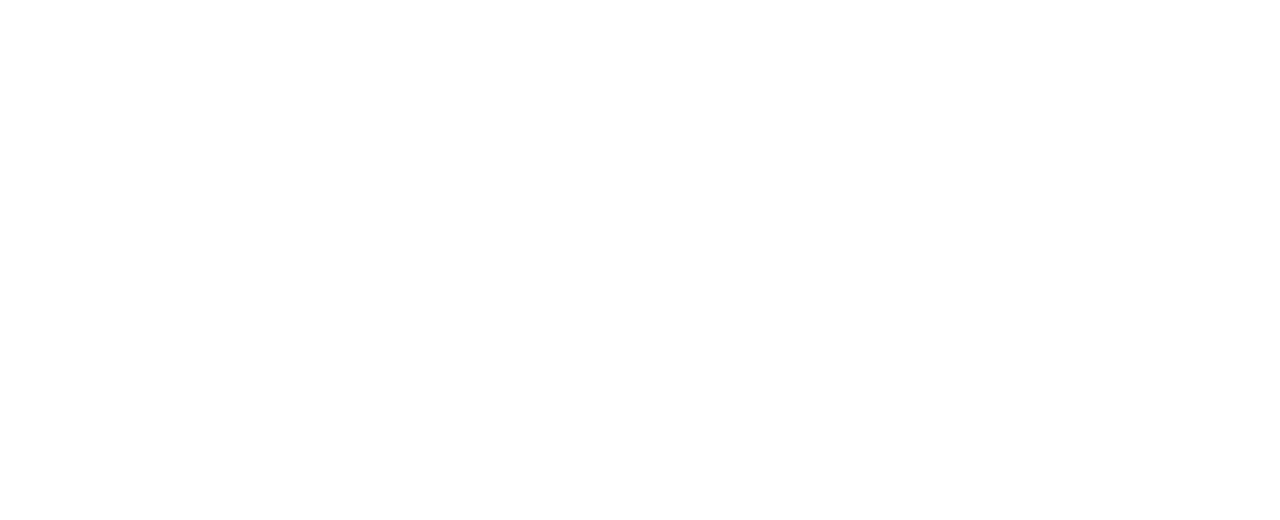
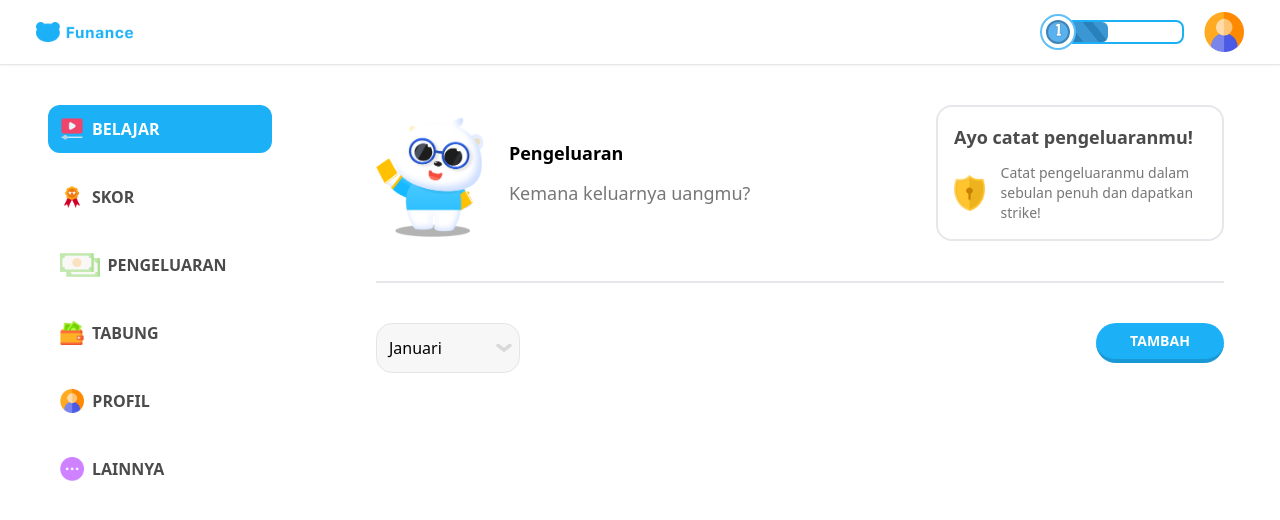
Before and after one commit to rakafebriansy/funance-web, a React (Vite) app: page /expense in a window 1280 px wide. Before the commit this address had no page. Shown: the top 520 px of the page. Built offline with nearby package versions, Linux system fonts and the light colour scheme.

Commit message:
feat: adding dropdown action

```diff
--- /dev/null
+++ b/src/components/elements/input/DropdownInput.jsx
@@ -0,0 +1,31 @@
+import { useState } from "react";
+
+const DropdownInput = ({list, placeholder}) => {
+
+    const [isActive, setIsActive] = useState(false);
+    const [text, setText] = useState(placeholder);
+    return (
+        <div className="w-full flex flex-col gap-2 select-none">
+            <div onClick={() => {
+                setIsActive(!isActive);
+            }} className="w-full cursor-pointer relative p-3 bg-[#F7F7F7] border border-borderLight rounded-2xl">
+                <div className={`absolute top-1/2 -translate-y-1/2 right-[5%] ${isActive ? 'rotate-180' : ''}`}>
+                    <svg className="w-4" viewBox="0 0 18 10" fill="none" xmlns="http://www.w3.org/2000/svg">
+                        <path d="M1.07884 3.20547L1.07885 3.20547L7.74554 8.51999C8.44856 9.08043 9.55147 9.08043 10.2545 8.51999L16.9212 3.20547L16.9212 3.20546C17.2877 2.91326 17.5 2.50279 17.5 2.06291C17.5 1.62302 17.2877 1.21255 16.9212 0.920354L16.9212 0.92035C16.2182 0.359886 15.1152 0.359883 14.4122 0.920343C14.4122 0.920345 14.4122 0.920348 14.4122 0.92035L9.00002 5.23484L3.58783 0.920343L3.58782 0.920339C2.88476 0.359887 1.78191 0.359887 1.07885 0.920339L1.07884 0.920346C0.71232 1.21254 0.5 1.62301 0.5 2.06291C0.5 2.50281 0.71232 2.91328 1.07884 3.20547Z" fill="#D9D9D9" stroke="#D9D9D9"/>
+                    </svg>
+                </div>
+                {text}
+            </div>
+            {isActive && (
+                <ul className="w-full max-h-32 overflow-auto p-3 bg-[#F7F7F7] border border-borderLight rounded-xl">
+                    {list.map(item => (<li className="p-1 hover:bg-light cursor-pointer" onClick={(e) => {
+                        setText(e.target.innerText);
+                        setIsActive(false);
+                    }}>{item}</li>))}
+                </ul>
+            )}
+        </div>
+    );
+}
+
+export default DropdownInput;
--- a/src/components/fragments/Sidebar.jsx
+++ b/src/components/fragments/Sidebar.jsx
@@ -1,6 +1,6 @@
 const Sidebar = ({ children }) => {
     return (
-        <div className="h-screen w-[25%] bg-white fixed left-0 flex justify-center">
+        <div className="h-screen w-[25%] bg-white fixed left-0 flex justify-center z-40">
             <ul className="flex flex-col gap-5 items-center w-[70%] mt-10">{children}</ul>
         </div>
     );
--- a/src/pages/Course.jsx
+++ b/src/pages/Course.jsx
@@ -131,7 +131,7 @@
             <SidebarItem link="/profile" image={profilePictureImg}>PROFIL</SidebarItem>
             <SidebarItem link="/" image={othersImg}>LAINNYA</SidebarItem>
         </Sidebar>
-        <div className="fixed h-screen w-[25%] right-0 top-0 flex flex-col bg-white">
+        <div className="fixed h-screen w-[25%] z-40 right-0 flex flex-col bg-white">
             <div className="mt-10 w-full flex gap-5 items-center flex-col justify-center">
                 <div className="rounded-2xl border-2 p-4 flex flex-col gap-3 w-[80%]">
                     <p className="text-darkText text-lg font-bold">Buka seluruh modul!</p>
--- /dev/null
+++ b/src/pages/Expense.jsx
@@ -0,0 +1,73 @@
+import SidebarItem from "../components/elements/list-item/SidebarItem";
+import AuthorizedNavbar from "../components/fragments/AuthorizedNavbar";
+import Sidebar from "../components/fragments/SideBar";
+import modulIconImg from '../assets/images/modul-icon.png';
+import pencatatanIconImg from '../assets/images/pencatatan-icon.png';
+import savingIconImg from '../assets/images/saving-icon.png';
+import kuisIconImg from '../assets/images/kuis-icon.png';
+import profilePictureImg from "../assets/images/profile-picture.png";
+import goldenShieldImg from "../assets/images/golden-shield.png";
+import treasureImg from "../assets/images/treasure.png";
+import othersImg from "../assets/images/others.png";
+import aceFunImg from "../assets/images/ace-fun.png"
+import aceSmartImg from "../assets/images/ace-smart.png"
+import aceWandImg from "../assets/images/ace-wand.png"
+import ProgressBar from "../components/elements/bar/ProgressBar";
+import RoadmapCard from "../components/elements/card/RoadmapCard";
+import RoadmapItem from "../components/elements/list-item/RoadmapItem";
+import PrimaryButton from "../components/elements/button/PrimaryButton";
+import DropdownInput from "../components/elements/input/DropdownInput";
+
+const Expense = ({  }) => {
+
+    const month = [
+        'Februari', 'Maret', 'April', 'Mei', 'Juni', 'Juli', 'Agustus', 'September', 'Oktober', 'November', 'Desember'
+    ];
+
+    return (
+        <>
+        <AuthorizedNavbar />
+        <Sidebar>
+            <SidebarItem isActive={true} link="/Expense" image={modulIconImg}>BELAJAR</SidebarItem>
+            <SidebarItem link="/" image={kuisIconImg}>SKOR</SidebarItem>
+            <SidebarItem link="/" image={pencatatanIconImg}>PENGELUARAN</SidebarItem>
+            <SidebarItem link="/" image={savingIconImg}>TABUNG</SidebarItem>
+            <SidebarItem link="/profile" image={profilePictureImg}>PROFIL</SidebarItem>
+            <SidebarItem link="/" image={othersImg}>LAINNYA</SidebarItem>
+        </Sidebar>
+        <div className="w-full flex justify-end relative">
+            <div className="w-[75%] mt-10 px-14 gap-10 flex flex-col">
+                <div className="w-full justify-between flex items-center">
+                    <div className="flex gap-5 text-lg items-center">
+                        <img src={aceSmartImg} className="h-32" />
+                        <div className="flex flex-col gap-3">
+                            <p className="font-bold">Pengeluaran</p>
+                            <p className="text-longText">Kemana keluarnya uangmu?</p>
+                        </div>
+                    </div>
+                    <div className="rounded-2xl border-2 p-4 flex flex-col gap-3 w-72">
+                        <p className="text-darkText text-lg font-bold">Ayo catat pengeluaranmu!</p>
+                        <div className="w-full gap flex items-center justify-between gap-4">
+                            <img src={goldenShieldImg} class="h-9" />
+                            <p className="text-sm text-longText">Catat pengeluaranmu dalam sebulan penuh dan dapatkan strike!</p>
+                        </div>
+                    </div>
+                </div>
+                <hr className="border w-full" />
+                <div className="w-full flex justify-between items-start">
+                    <div className="w-36">
+                        <DropdownInput list={month} placeholder="Januari" typed={true} name="kota" />
+                    </div>
+                   <div className="h-full">
+                        <div className="w-32">
+                            <PrimaryButton btnType="link" link="/course" small={false}>TAMBAH</PrimaryButton>
+                        </div>
+                   </div>
+                </div>
+            </div>
+        </div>
+
+        </>
+    );
+};
+export default Expense;
--- a/src/pages/Profile.jsx
+++ b/src/pages/Profile.jsx
@@ -16,8 +16,11 @@
 import TextInput from "../components/elements/input/TextInput";
 import PrimaryButton from "../components/elements/button/PrimaryButton";
 import AchievementItem from "../components/elements/list-item/AchievementItem";
+import DropdownInput from "../components/elements/input/DropdownInput";
 
 const Profile = ({  }) => {
+
+    const city = ['KOTA JEMBER', 'KOTA SITUBONDO', 'KOTA MOJOKERTO'];
 
     return (
         <>
@@ -77,11 +80,7 @@
                         </li>
                         <li className='w-full flex flex-col gap-1'>
                            <div className="w-full ms-3"> <p className="text-lightText">Kota</p></div>
-                            <TextInput placeholder="KOTA BANYUWANGI" typed={true} name="kota">
-                                <svg className="w-4" viewBox="0 0 18 10" fill="none" xmlns="http://www.w3.org/2000/svg">
-                                <path d="M1.07884 3.20547L1.07885 3.20547L7.74554 8.51999C8.44856 9.08043 9.55147 9.08043 10.2545 8.51999L16.9212 3.20547L16.9212 3.20546C17.2877 2.91326 17.5 2.50279 17.5 2.06291C17.5 1.62302 17.2877 1.21255 16.9212 0.920354L16.9212 0.92035C16.2182 0.359886 15.1152 0.359883 14.4122 0.920343C14.4122 0.920345 14.4122 0.920348 14.4122 0.92035L9.00002 5.23484L3.58783 0.920343L3.58782 0.920339C2.88476 0.359887 1.78191 0.359887 1.07885 0.920339L1.07884 0.920346C0.71232 1.21254 0.5 1.62301 0.5 2.06291C0.5 2.50281 0.71232 2.91328 1.07884 3.20547Z" fill="#D9D9D9" stroke="#D9D9D9"/>
-                                </svg>
-                            </TextInput>
+                            <DropdownInput list={city} placeholder="KOTA BANYUWANGI" typed={true} name="kota" />
                         </li>
                     </ul>
                     <ul className='flex flex-col gap-2 w-[42%]'>
--- a/src/routes/index.jsx
+++ b/src/routes/index.jsx
@@ -12,6 +12,7 @@
 import SecondQuizQuestionPage from "../pages/quiz/SecondQuizQuestion";
 import ThirdQuizQuestionPage from "../pages/quiz/ThirdQuizQuestion";
 import QuizScoringPage from "../pages/quiz/QuizScoring";
+import ExpensePage from "../pages/Expense";
 
 const AppRouter = () => {
   return (
@@ -30,6 +31,7 @@
         <Route path="/quiz/2" element={<SecondQuizQuestionPage />} />
         <Route path="/quiz/3" element={<ThirdQuizQuestionPage />} />
         <Route path="/quiz/score" element={<QuizScoringPage />} />
+        <Route path="/expense" element={<ExpensePage />} />
       </Routes>
     </BrowserRouter>
   );
```
